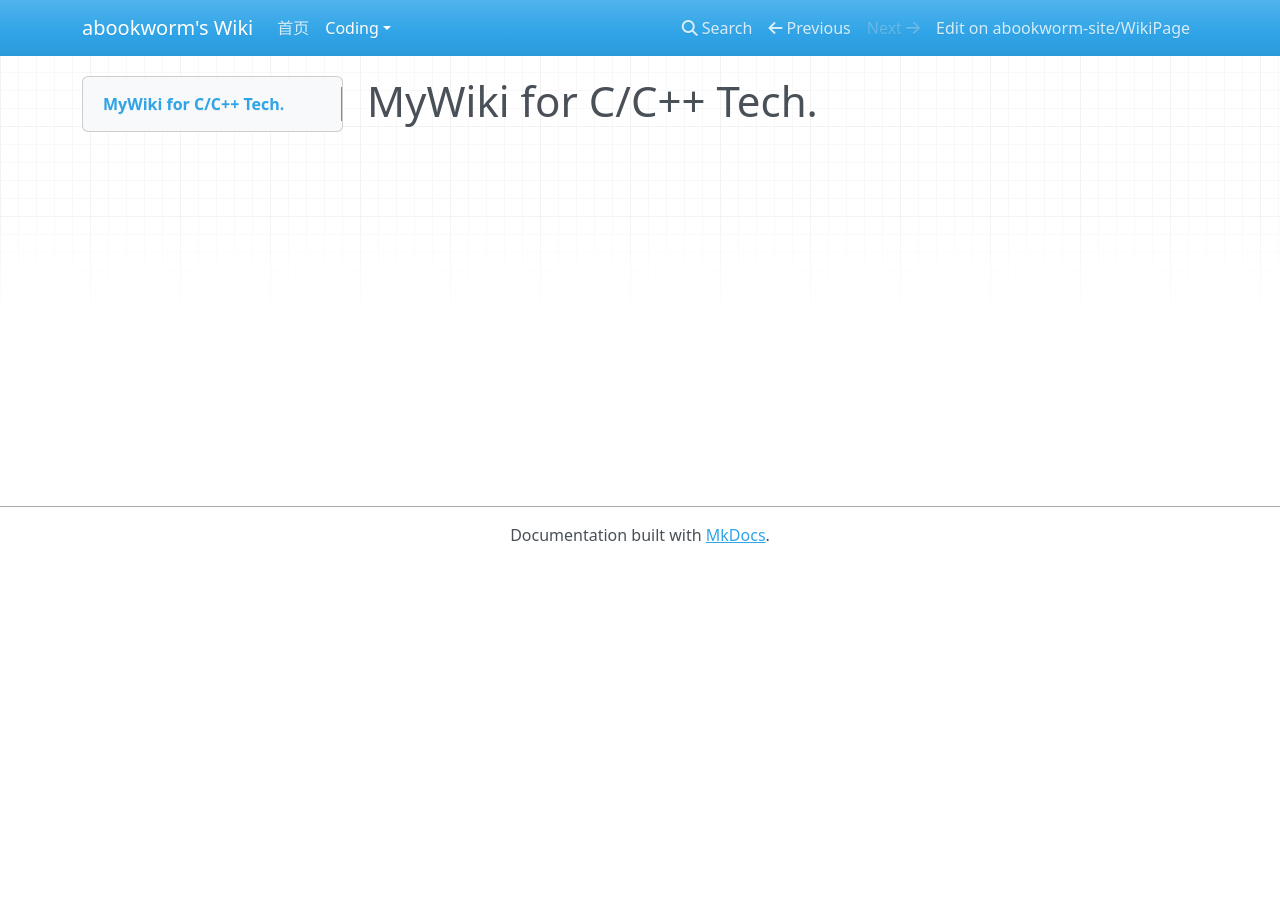
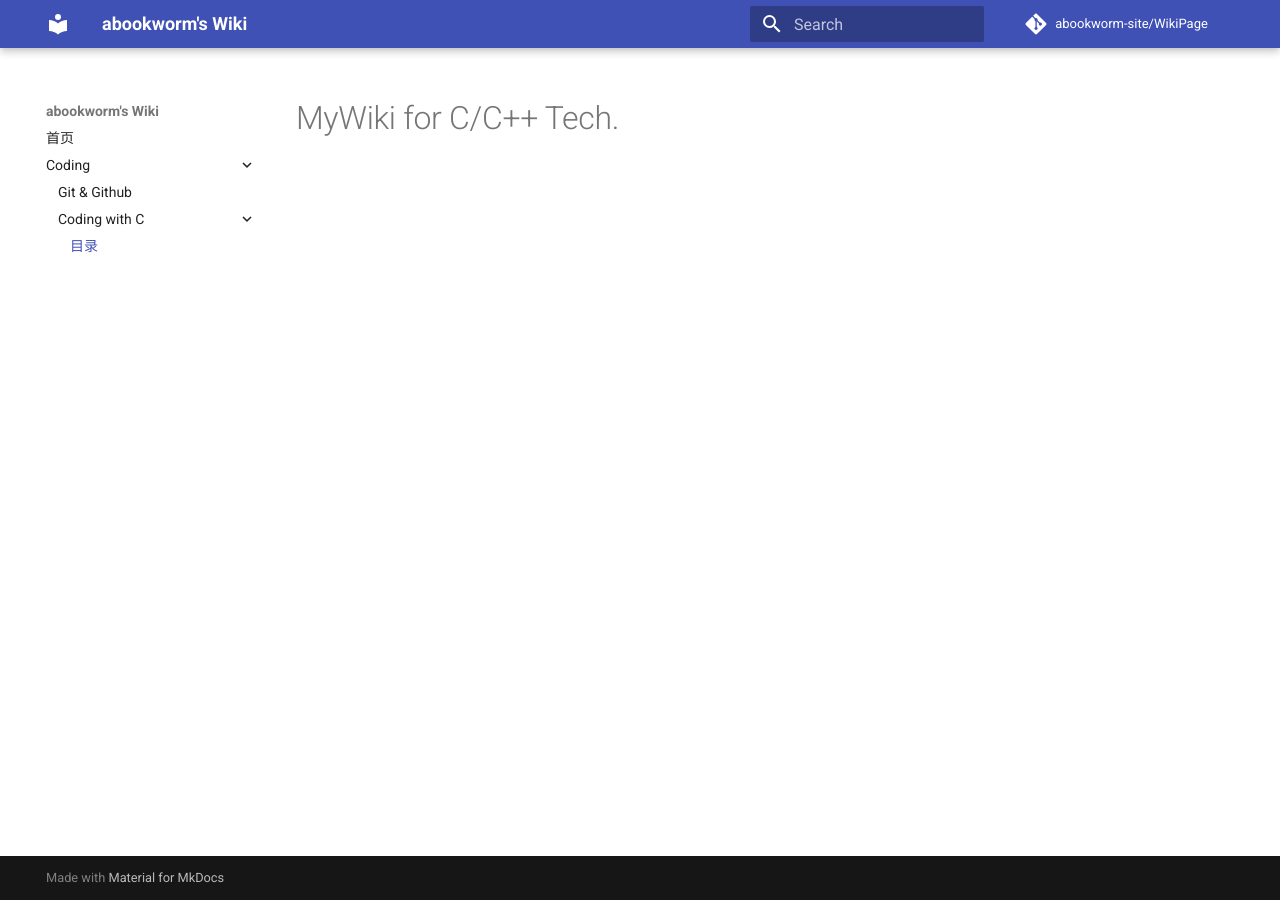
Before and after one commit to abookworm-site/AarWiki, an MkDocs documentation site: the page built from wiki/250 Working Coding/Coding with C/index.md, in a window 1280 px wide. Built offline with MkDocs 1.6.1 and Material for MkDocs 9.7.7, drawn with Linux system fonts in a browser that asks for light colours; nearby versions of some CDN libraries; comment, search, counter and statistics services are not loaded; old or Windows-style settings are respelled for this version of MkDocs.

Commit message:
update site theme

```diff
--- a/mkdocs.yml
+++ b/mkdocs.yml
@@ -7,11 +7,16 @@ site_url: https://wiki.abookworm.site
 repo_name: abookworm-site/WikiPage
 repo_url: https://github.com/abookworm-site/WikiPage
 
+# Site Pre
+# pip3 install mkdocs
+# pip3 install mkdocs-material
+
 docs_dir: wiki
 
+
 # Site theme
-# theme:
-#  name: 'material'
+theme:
+  name: 'material'
 
 
 # Site Nav
```
